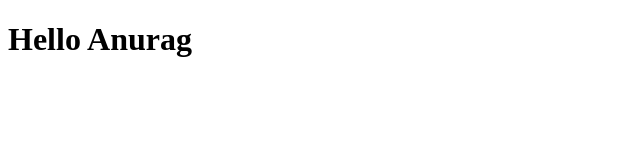
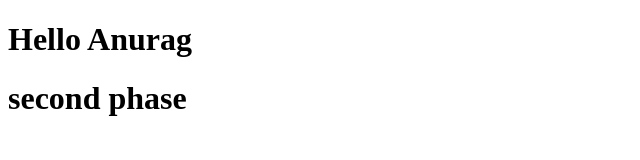
Before and after one commit to AnuragKD/myproject, a plain HTML site: page index.html in a window 1280 px wide. Shown: the whole page, without its empty margins (0-640 px from the left). Drawn offline with Linux system fonts and the light colour scheme.

Commit message:
add some message

```diff
--- a/index.html
+++ b/index.html
@@ -8,5 +8,6 @@
 </head>
 <body>
     <h1>Hello Anurag</h1>
+    <h1>second phase</h1>
 </body>
 </html>
```
